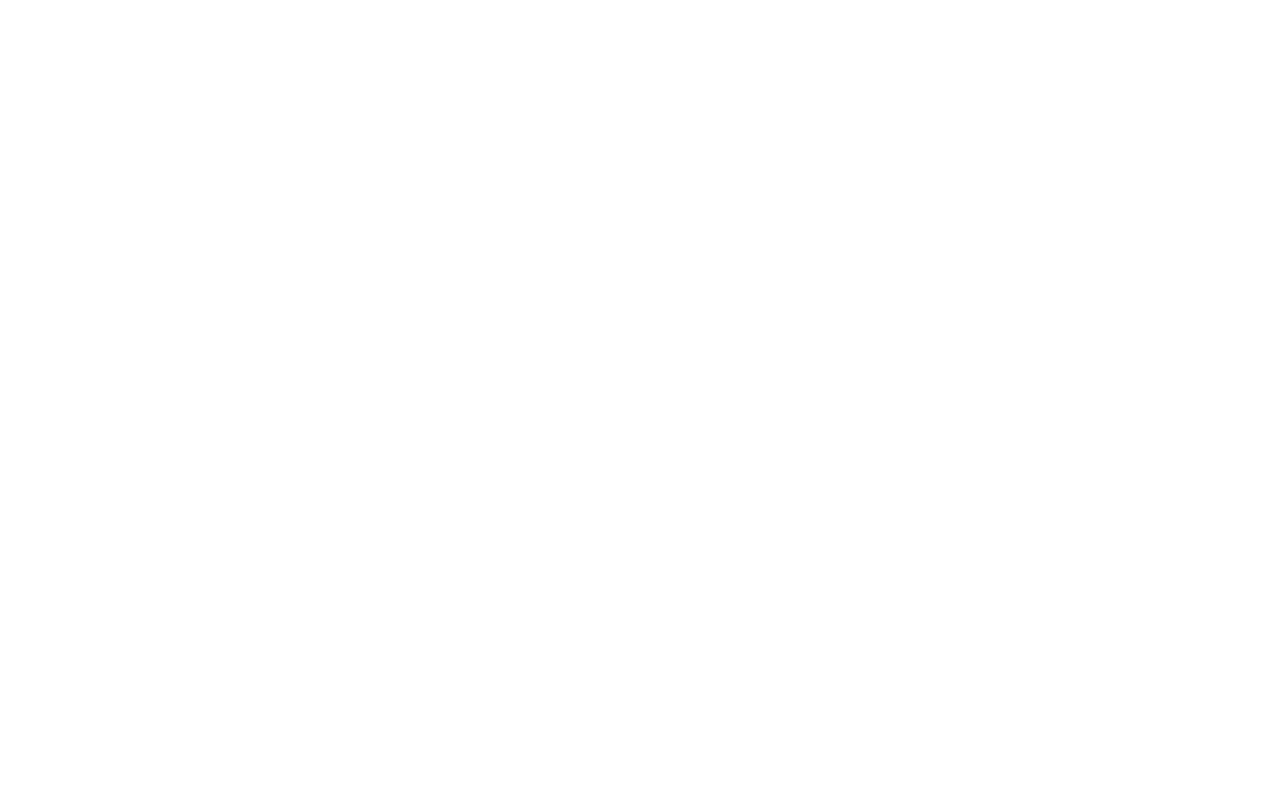
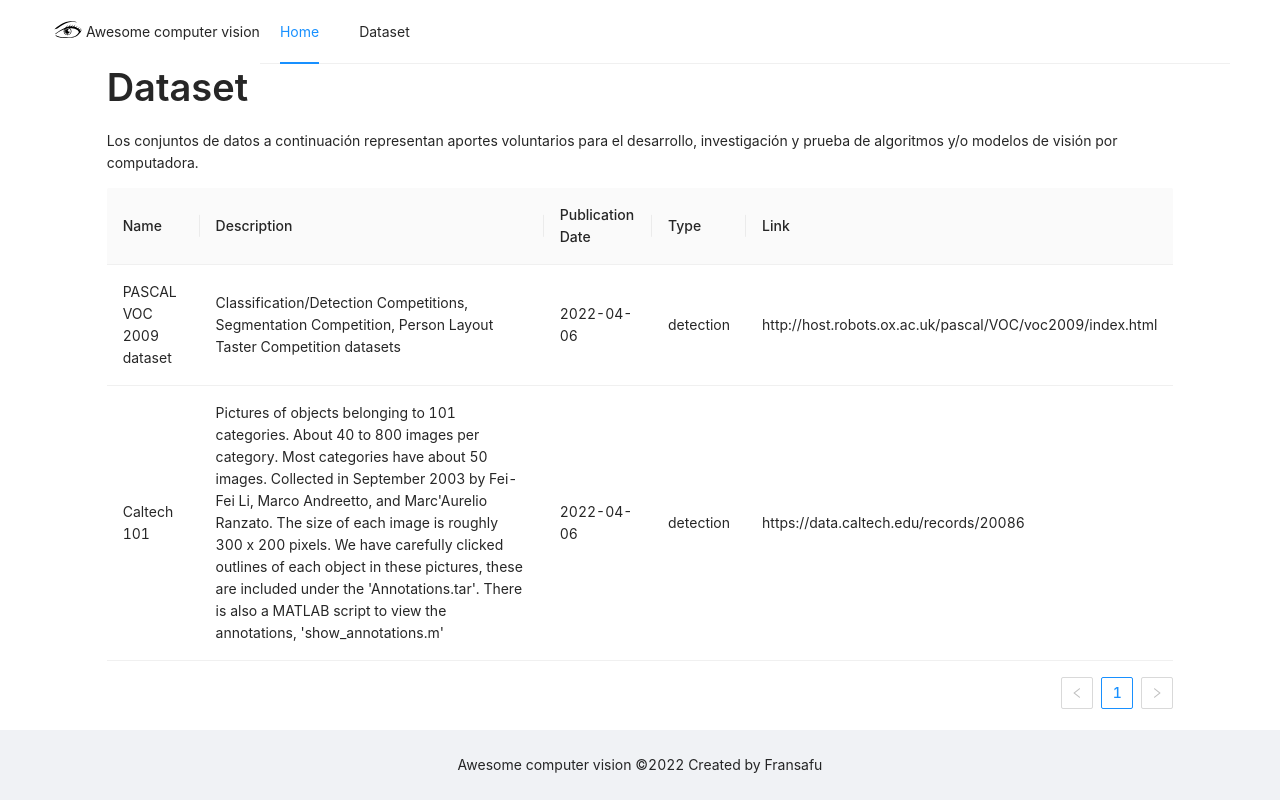
Before and after one commit to fransafu/awesome-computer-vision-front, a React (Create React App) app: page /dataset in a window 1280 px wide. Before the commit this address had no page. Built offline with nearby package versions, Linux system fonts and the light colour scheme.

Commit message:
feat: Add Dataset view and route

```diff
--- a/src/App.js
+++ b/src/App.js
@@ -2,6 +2,7 @@
 
 import PageLayout from './layouts/PageLayout';
 import Home from './pages/Home';
+import Dataset from './pages/Dataset';
 
 function App() {
   return (
@@ -9,6 +10,7 @@
       <Routes>
         <Route element={<PageLayout />}>
           <Route index element={<Home />} />
+          <Route path="/dataset" element={<Dataset />} />
         </Route>
       </Routes>
     </BrowserRouter>
--- /dev/null
+++ b/src/pages/Dataset.jsx
@@ -0,0 +1,84 @@
+import { Col, Row, Typography } from 'antd';
+
+import './Dataset.scss';
+
+import Table from '../components/Table';
+
+const { Title, Paragraph } = Typography;
+
+const Dataset = () => {
+  // TODO: static dataSource
+  const dataSource = [
+    {
+      key: '1',
+      name: 'PASCAL VOC 2009 dataset',
+      description:
+        'Classification/Detection Competitions, Segmentation Competition, Person Layout Taster Competition datasets',
+      publicationDate: '2022-04-06',
+      type: 'detection ',
+      link: 'http://host.robots.ox.ac.uk/pascal/VOC/voc2009/index.html'
+    },
+    {
+      key: '2',
+      name: 'Caltech 101',
+      description:
+        "Pictures of objects belonging to 101 categories. About 40 to 800 images per category. Most categories have about 50 images. Collected in September 2003 by Fei-Fei Li, Marco Andreetto, and Marc'Aurelio Ranzato. The size of each image is roughly 300 x 200 pixels. We have carefully clicked outlines of each object in these pictures, these are included under the 'Annotations.tar'. There is also a MATLAB script to view the annotations, 'show_annotations.m'",
+      publicationDate: '2022-04-06',
+      type: 'detection ',
+      link: 'https://data.caltech.edu/records/20086'
+    }
+  ];
+
+  const columns = [
+    {
+      title: 'Name',
+      dataIndex: 'name',
+      key: 'name'
+    },
+    {
+      title: 'Description',
+      dataIndex: 'description',
+      key: 'description'
+    },
+    {
+      title: 'Publication Date',
+      dataIndex: 'publicationDate',
+      key: 'publicationDate'
+    },
+    {
+      title: 'Type',
+      dataIndex: 'type',
+      key: 'type'
+    },
+    {
+      title: 'Link',
+      dataIndex: 'link',
+      key: 'link'
+    }
+  ];
+
+  return (
+    <>
+      <Row justify='center'>
+        <Col span={20}>
+          <Typography>
+            <Title>Dataset</Title>
+            <Paragraph>
+              Los conjuntos de datos a continuación representan aportes voluntarios para el
+              desarrollo, investigación y prueba de algoritmos y/o modelos de visión por
+              computadora.
+            </Paragraph>
+          </Typography>
+        </Col>
+      </Row>
+
+      <Row justify='center'>
+        <Col span={20}>
+          <Table dataSource={dataSource} columns={columns} />
+        </Col>
+      </Row>
+    </>
+  );
+};
+
+export default Dataset;
--- /dev/null
+++ b/src/pages/Dataset.scss
@@ -0,0 +1,3 @@
+.ant-layout {
+  background-color: #ffffff;
+}
```
